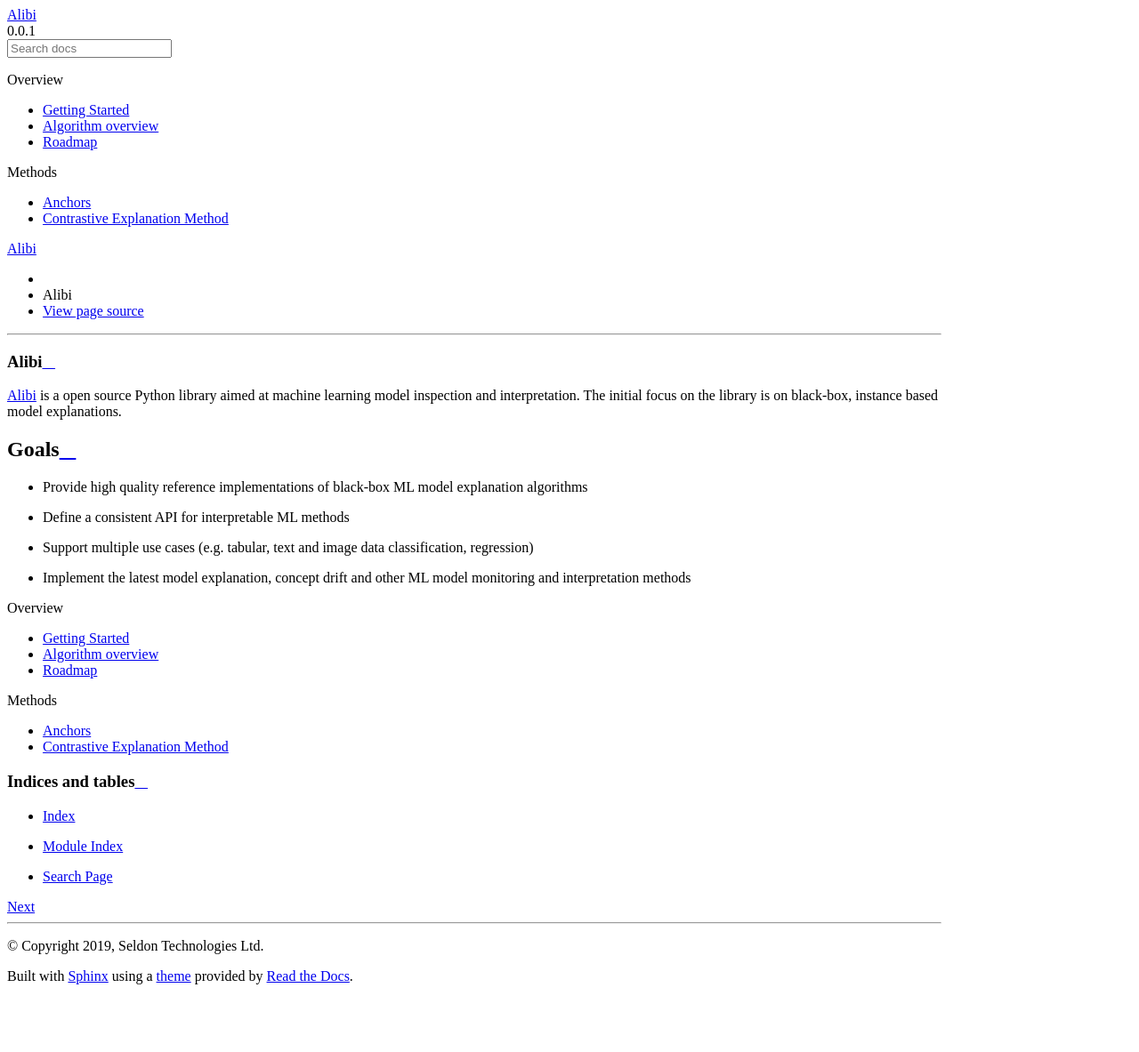
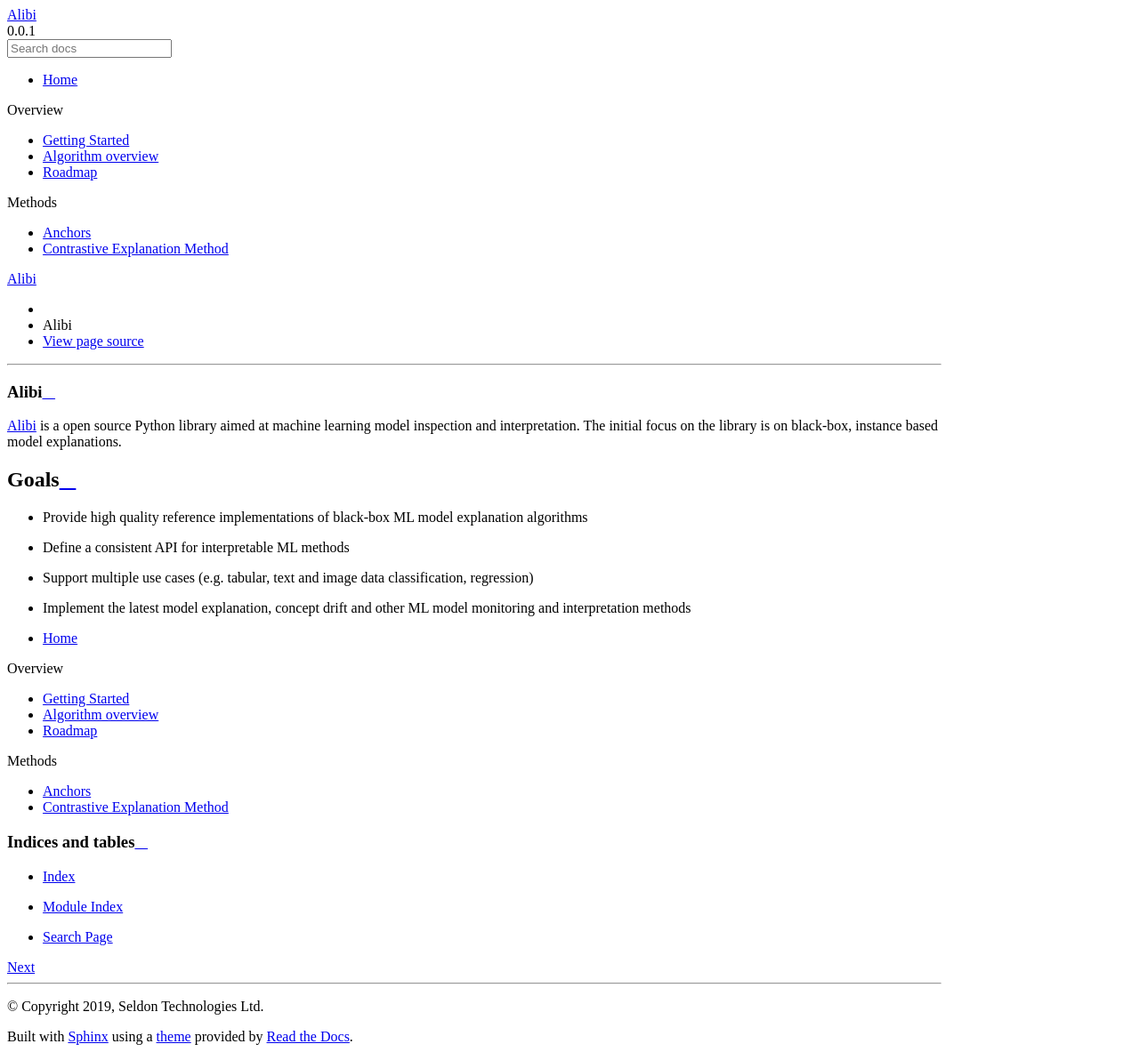
Before and after one commit to SeldonIO/alibi, a Sphinx documentation site: the page built from doc/source/index.rst, in a window 1280 px wide. Shown: the whole page at 89% size. Built offline with Sphinx 7.4.7 and the Read the Docs theme 2.0.0, drawn with Linux system fonts in a browser that asks for light colours; pages that are not in the unit, such as notebooks, are missing from menus; before the commit the page ends 1115 px from its top, so only the background shows below that.

Commit message:
Add landing page to sidebar TOC

```diff
--- a/doc/source/index.rst
+++ b/doc/source/index.rst
@@ -4,6 +4,11 @@
    contain the root `toctree` directive.
 
 .. mdinclude:: landing.md
+
+.. toctree::
+  :maxdepth: 1
+
+  Home <self>
 
 .. toctree::
   :maxdepth: 1
```
